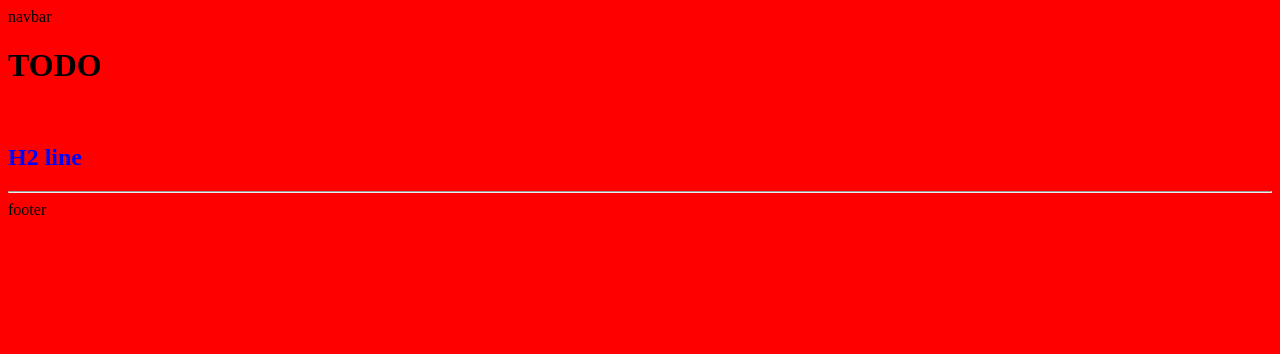
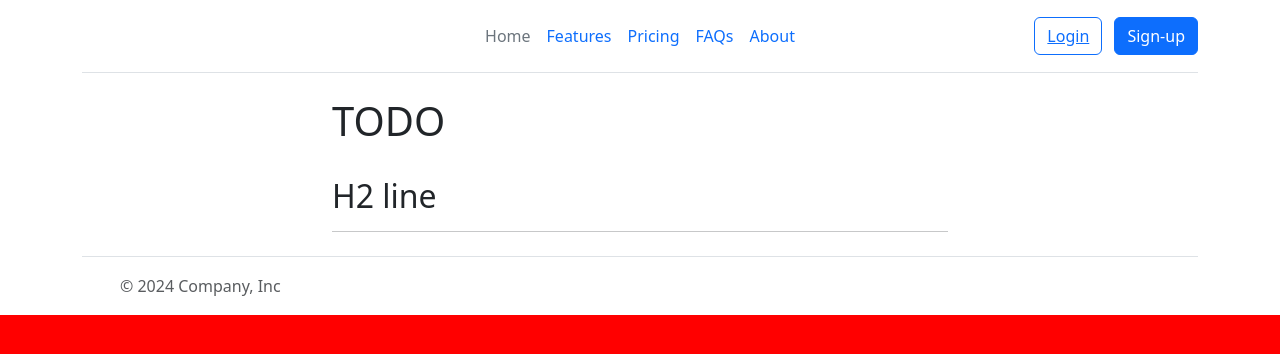
Before and after one commit to medoo0098/todo_mehdi, a Flask app: page / in a window 1280 px wide. Shown: the top 354 px of the page. Run offline with Flask 3, Linux system fonts and the light colour scheme.

Commit message:
bootstrap added and div container added

```diff
--- a/templates/base.html
+++ b/templates/base.html
@@ -4,15 +4,58 @@
     <meta charset="UTF-8">
     <meta name="viewport" content="width=device-width, initial-scale=1.0">
     <link rel="stylesheet" href="{{ url_for('static', filename='style.css') }}" href="static/style.css">
+    <link rel="stylesheet" href="https://cdn.jsdelivr.net/npm/bootstrap@5.3.2/dist/css/bootstrap.min.css" integrity="sha384-T3c6CoIi6uLrA9TneNEoa7RxnatzjcDSCmG1MXxSR1GAsXEV/Dwwykc2MPK8M2HN" crossorigin="anonymous">
+
     {% block title %}
     {% endblock %}
 
 </head>
 <body>
-    <nav>navbar</nav>
+    <div class="container">
+        <header class="d-flex flex-wrap align-items-center justify-content-center justify-content-md-between py-3 mb-4 border-bottom">
+          <div class="col-md-3 mb-2 mb-md-0">
+            <a href="/" class="d-inline-flex link-body-emphasis text-decoration-none">
+              <svg class="bi" width="40" height="32" role="img" aria-label="Bootstrap"><use xlink:href="#bootstrap"></use></svg>
+            </a>
+          </div>
+
+          <ul class="nav col-12 col-md-auto mb-2 justify-content-center mb-md-0">
+            <li><a href="#" class="nav-link px-2 link-secondary">Home</a></li>
+            <li><a href="#" class="nav-link px-2">Features</a></li>
+            <li><a href="#" class="nav-link px-2">Pricing</a></li>
+            <li><a href="#" class="nav-link px-2">FAQs</a></li>
+            <li><a href="#" class="nav-link px-2">About</a></li>
+          </ul>
+
+          <div class="col-md-3 text-end">
+            <button type="button" class="btn btn-outline-primary me-2">
+                <a href="{{url_for('login')}}">Login</a>
+            </button>
+            <button type="button" class="btn btn-primary">Sign-up</button>
+          </div>
+        </header>
+      </div>
+
+   <div class="container w-50">
    {% block content %}
    {% endblock %}
-   <footer>footer</footer>
+    </div>
+   <div class="container">
+    <footer class="d-flex flex-wrap justify-content-between align-items-center py-3 my-4 border-top">
+      <div class="col-md-4 d-flex align-items-center">
+        <a href="/" class="mb-3 me-2 mb-md-0 text-body-secondary text-decoration-none lh-1">
+          <svg class="bi" width="30" height="24"><use xlink:href="#bootstrap"></use></svg>
+        </a>
+        <span class="mb-3 mb-md-0 text-body-secondary">© 2024 Company, Inc</span>
+      </div>
 
+      <ul class="nav col-md-4 justify-content-end list-unstyled d-flex">
+        <li class="ms-3"><a class="text-body-secondary" href="#"><svg class="bi" width="24" height="24"><use xlink:href="#twitter"></use></svg></a></li>
+        <li class="ms-3"><a class="text-body-secondary" href="#"><svg class="bi" width="24" height="24"><use xlink:href="#instagram"></use></svg></a></li>
+        <li class="ms-3"><a class="text-body-secondary" href="#"><svg class="bi" width="24" height="24"><use xlink:href="#facebook"></use></svg></a></li>
+      </ul>
+    </footer>
+  </div>
+   <script src="https://cdn.jsdelivr.net/npm/bootstrap@5.3.2/dist/js/bootstrap.min.js" integrity="sha384-BBtl+eGJRgqQAUMxJ7pMwbEyER4l1g+O15P+16Ep7Q9Q+zqX6gSbd85u4mG4QzX+" crossorigin="anonymous"></script>
 </body>
 </html>
```
